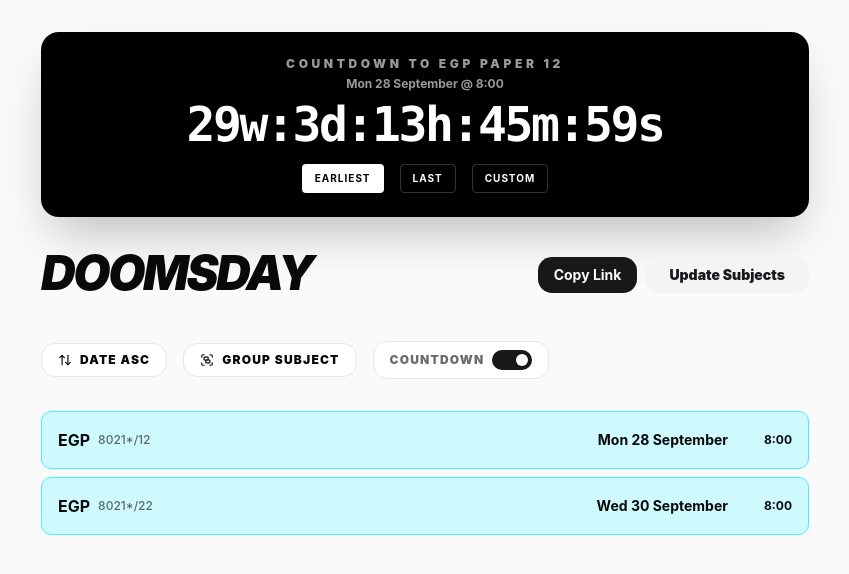
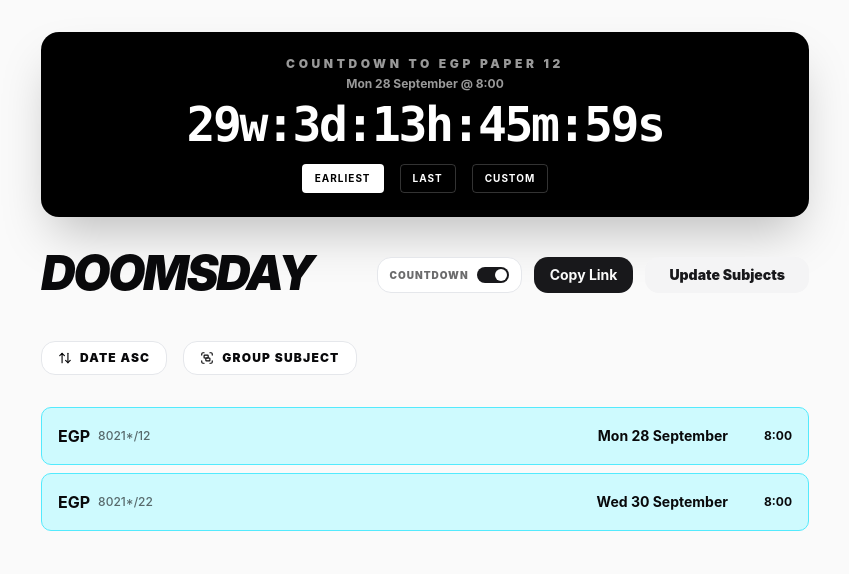
Before and after one commit to Pushkar-Gooljar/pushthecar, a React (Vite) app: page /doomsday in a window 1280 px wide. Shown: the top 574 px of the page, without its empty margins (215-1064 px from the left). Built offline with nearby package versions, Linux system fonts and the light colour scheme; the HTML template or start-up script is replaced by a standard one.

Commit message:
updated countdown

```diff
--- a/src/pages/Doomsday.tsx
+++ b/src/pages/Doomsday.tsx
@@ -355,16 +355,25 @@ export default function Doomsday() {
           <div>
             <h1 className="text-5xl font-black italic tracking-tighter leading-none mb-1">DOOMSDAY</h1>
           </div>
-          <div className="flex gap-2">
+          <div className="flex items-center gap-3">
+            <div className="flex items-center gap-2 px-3 py-1.5 bg-white dark:bg-black border border-gray-200 dark:border-gray-800 rounded-xl text-[10px] font-black uppercase tracking-widest h-9">
+              <span className="opacity-60">Countdown</span>
+              <button
+                onClick={() => setShowCountdown(!showCountdown)}
+                className={`w-8 h-4 rounded-full relative transition-colors ${showCountdown ? 'bg-primary' : 'bg-gray-200 dark:bg-gray-800'}`}
+              >
+                <div className={`absolute top-0.5 left-0.5 w-3 h-3 rounded-full bg-white transition-transform ${showCountdown ? 'translate-x-4' : ''}`} />
+              </button>
+            </div>
             <button
               onClick={copyToClipboard}
-              className="px-4 py-2 bg-primary text-primary-foreground hover:bg-primary/90 rounded-xl font-bold text-sm transition-all active:scale-95"
+              className="px-4 py-2 bg-primary text-primary-foreground hover:bg-primary/90 rounded-xl font-bold text-sm transition-all active:scale-95 h-9"
             >
               {copied ? 'Copied!' : 'Copy Link'}
             </button>
             <button
               onClick={() => setIsSelecting(!isSelecting)}
-              className="px-6 py-2 bg-secondary text-secondary-foreground hover:bg-secondary/80 rounded-xl font-black text-sm transition-all active:scale-95"
+              className="px-6 py-2 bg-secondary text-secondary-foreground hover:bg-secondary/80 rounded-xl font-black text-sm transition-all active:scale-95 h-9 whitespace-nowrap"
             >
               {isSelecting ? 'Save Changes' : 'Update Subjects'}
             </button>
@@ -444,16 +453,6 @@ export default function Doomsday() {
               >
                 <Group size={14} /> Group Subject
               </button>
-
-              <div className="flex items-center gap-2 px-4 py-2 bg-white dark:bg-black border border-gray-200 dark:border-gray-800 rounded-xl text-xs font-black uppercase tracking-widest">
-                <span className="opacity-60">Countdown</span>
-                <button
-                  onClick={() => setShowCountdown(!showCountdown)}
-                  className={`w-10 h-5 rounded-full relative transition-colors ${showCountdown ? 'bg-primary' : 'bg-gray-200 dark:bg-gray-800'}`}
-                >
-                  <div className={`absolute top-1 left-1 w-3 h-3 rounded-full bg-white transition-transform ${showCountdown ? 'translate-x-5' : ''}`} />
-                </button>
-              </div>
             </div>
 
             {selectedExams.length === 0 ? (
```
